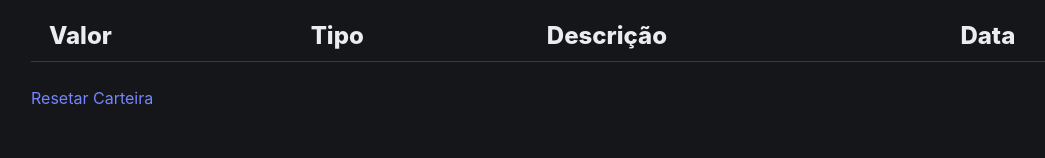
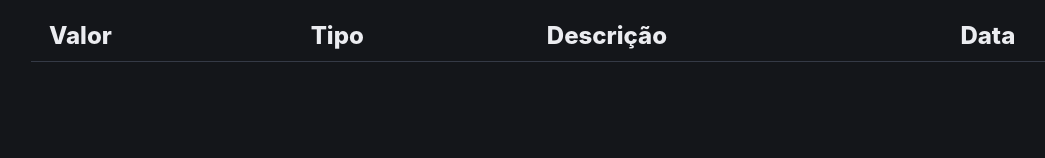
Before and after one commit to vitormatosz/MyPocket, a PHP site: page / in a window 1280 px wide. Shown: the part 1213-1371 px from the top of the page, without its empty margins (33-1078 px from the left). After the commit the page ends 1275 px from the top, so only its background shows below. Run offline with PHP 8.4, Linux system fonts and the light colour scheme; lists and menus that the app fills with data are empty.

Commit message:
Tudo Certo para entrega

```diff
--- a/index.php
+++ b/index.php
@@ -200,7 +200,6 @@ $carteira = $_SESSION['carteira'];
                     </tr>
                 </table>
 
-                <a href="limpar.php" class="btn btn-danger">Resetar Carteira</a>
             </div>
         </div>
     </section>
```
